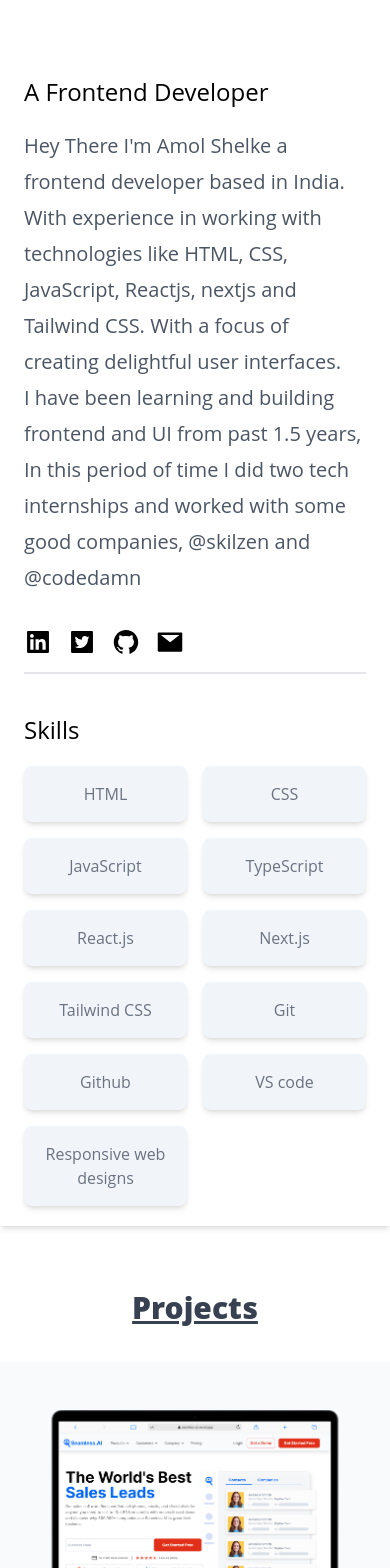
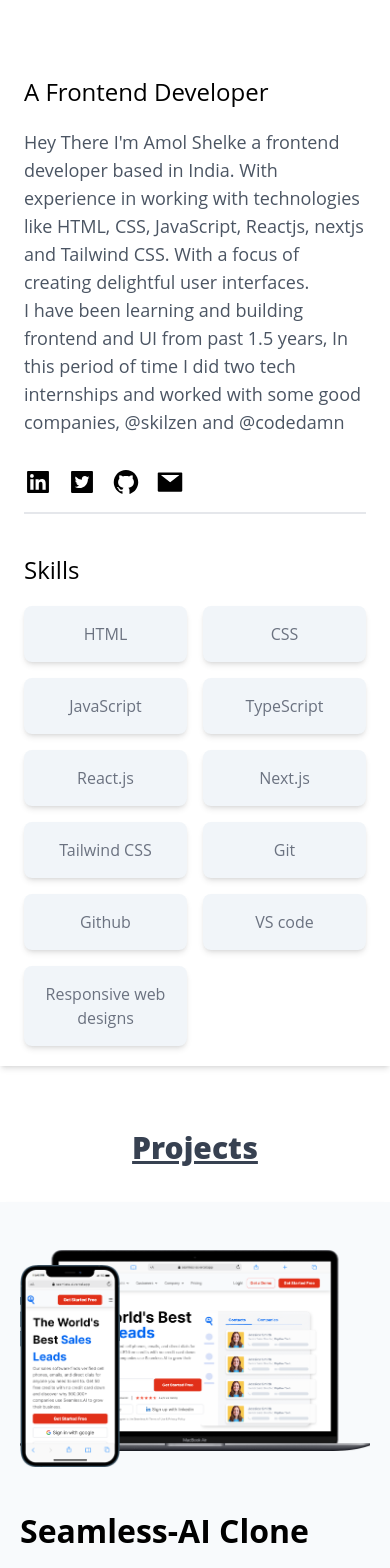
Before and after one commit to AmolShelke2/personal-portfolio, a Next.js app: page / in a window 390 px wide. Shown: the part 980-2548 px from the top of the page. Built offline with nearby package versions, Linux system fonts and the light colour scheme.

Commit message:
[update]: mobile responsive fixes

```diff
--- a/src/components/About.tsx
+++ b/src/components/About.tsx
@@ -20,7 +20,7 @@
           <h3 className="text-black text-2xl font-medium mb-5 capitalize">
             A frontend developer
           </h3>
-          <p className="text-xl text-gray-600 leading-9 mb-4">
+          <p className="text-lg lg:text-xl text-gray-600 mb-4 w-full lg:w-[90%]">
             Hey There I&apos;m Amol Shelke a frontend developer based in India.
             With experience in working with technologies like HTML, CSS,
             JavaScript, Reactjs, nextjs and Tailwind CSS. With a focus of
--- a/src/components/Projects.tsx
+++ b/src/components/Projects.tsx
@@ -34,7 +34,7 @@
           </div>
         </div>
 
-        <div className="w-full lg:w-1/2 py-4 my-4">
+        <div className="w-full lg:w-1/2 py-4 my-4 relative">
           <Image
             src={"/images/project-1.png"}
             height={600}
@@ -42,6 +42,14 @@
             alt="project-1"
             className="w-full h-full"
           />
+
+          <Image
+            src={"/images/project-1-mobile.png"}
+            height={200}
+            width={100}
+            alt="project-1"
+            className="absolute bottom-0"
+          />
         </div>
       </div>
     </div>
```
Also changed, not shown: public/images/project-1-mobile.png (added).
